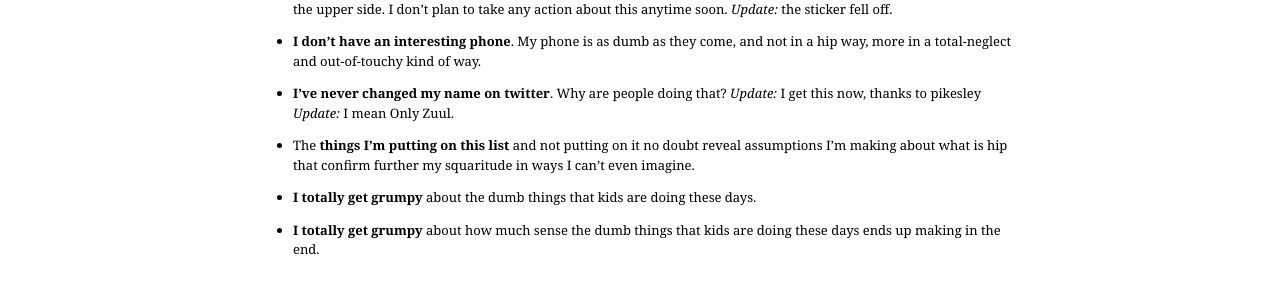
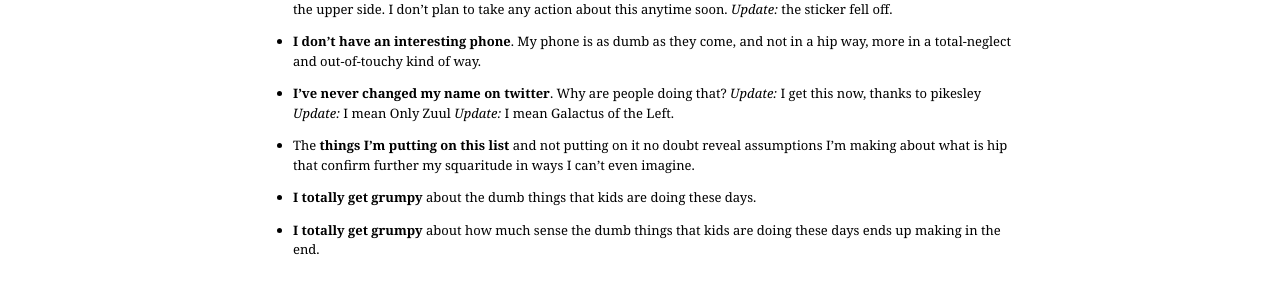
Before and after one commit to paulfitz/paulfitz.github.io, a Jekyll site: the page built from _posts/2014-08-30-square.md, in a window 1280 px wide. Shown: the part 420-717 px from the top of the page. Built offline with Jekyll 4.4.1, drawn with Linux system fonts in a browser that asks for light colours; some web fonts are replaced.

Commit message:
more pikesley

```diff
--- a/_posts/2014-08-30-square.md
+++ b/_posts/2014-08-30-square.md
@@ -22,7 +22,7 @@
 * <b>I don't have an interesting phone</b>. My phone is as dumb as they
 come, and not in a hip way, more in a total-neglect and out-of-touchy
 kind of way.
-* <b>I've never changed my name on twitter</b>. Why are people doing that? <i>Update:</i> I get this now, thanks to pikesley <i>Update:</i> I mean Only Zuul.
+* <b>I've never changed my name on twitter</b>. Why are people doing that? <i>Update:</i> I get this now, thanks to pikesley <i>Update:</i> I mean Only Zuul <i>Update:</i> I mean Galactus of the Left.
 * The <b>things I'm putting on this list</b> and not putting on it
 no doubt reveal assumptions I'm making about what is hip
 that confirm further my squaritude in ways I can't even imagine.
```
